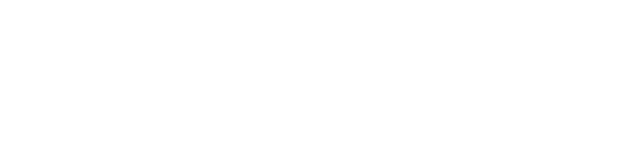
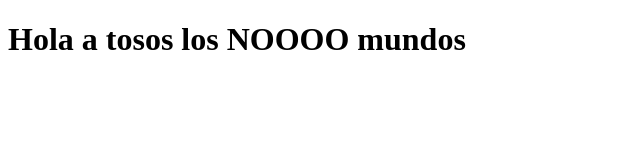
Before and after one commit to JSebastianRL/Tarea-git, a plain HTML site: page Tarea-gith/Index.html in a window 1280 px wide. Shown: the whole page, without its empty margins (0-640 px from the left). Drawn offline with Linux system fonts and the light colour scheme.

Commit message:
Agregamos un h1

```diff
--- a/Tarea-gith/Index.html
+++ b/Tarea-gith/Index.html
@@ -9,7 +9,7 @@
 </head>
 
 <body>
-
+    <h1>Hola a tosos los NOOOO mundos</h1>
 </body>
 
 </html>
```
